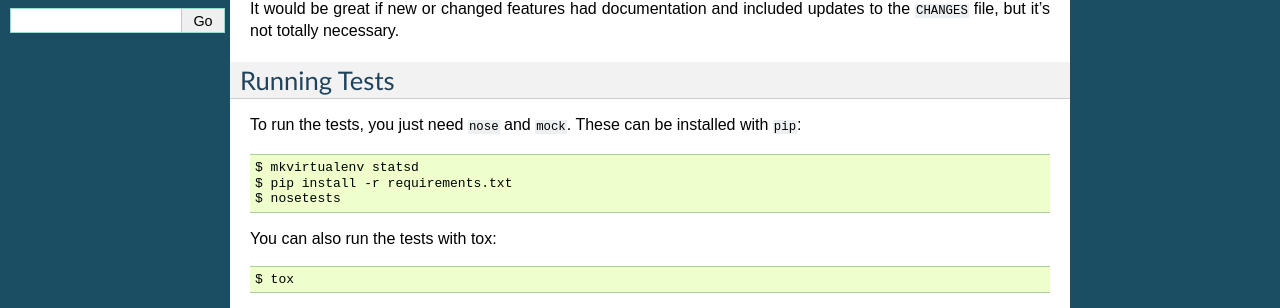
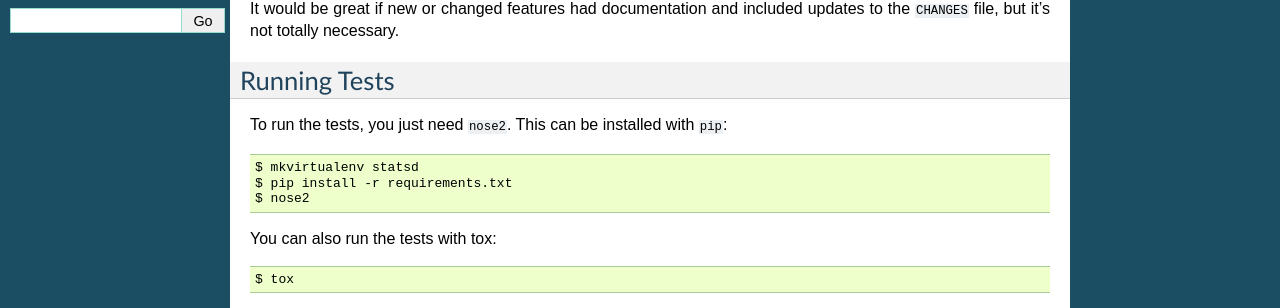
Before and after one commit to jsocol/pystatsd, a Sphinx documentation site: the page built from docs/contributing.rst, in a window 1280 px wide. Shown: the part 303-611 px from the top of the page. Built offline with Sphinx 7.4.7, drawn with Linux system fonts in a browser that asks for light colours.

Commit message:
Replace nose with nose2
Nose stopped getting updates around 2015. Nose2 is is the continued
evolution of that project. Ultimately, this library's test suite is
simple enough to move toward pure unittest, but that will require a
larger refactor to wrap everything in unittest.TestCase.

```diff
--- a/docs/contributing.rst
+++ b/docs/contributing.rst
@@ -25,12 +25,12 @@ necessary.
 Running Tests
 =============
 
-To run the tests, you just need ``nose`` and ``mock``. These can be
-installed with ``pip``::
+To run the tests, you just need ``nose2``. This can be installed with
+``pip``::
 
     $ mkvirtualenv statsd
     $ pip install -r requirements.txt
-    $ nosetests
+    $ nose2
 
 You can also run the tests with tox::
 
--- a/requirements.txt
+++ b/requirements.txt
@@ -1,3 +1,3 @@
-mock==1.0.1
-nose==1.2.1
-flake8==1.7.0
+nose2
+flake8
+coverage
--- a/setup.py
+++ b/setup.py
@@ -13,7 +13,6 @@ setup(
     packages=find_packages(),
     include_package_data=True,
     package_data={'': ['README.rst']},
-    test_suite='nose.collector',
     classifiers=[
         'Development Status :: 5 - Production/Stable',
         'Environment :: Web Environment',
```
Also changed, not shown: 2 other files.
